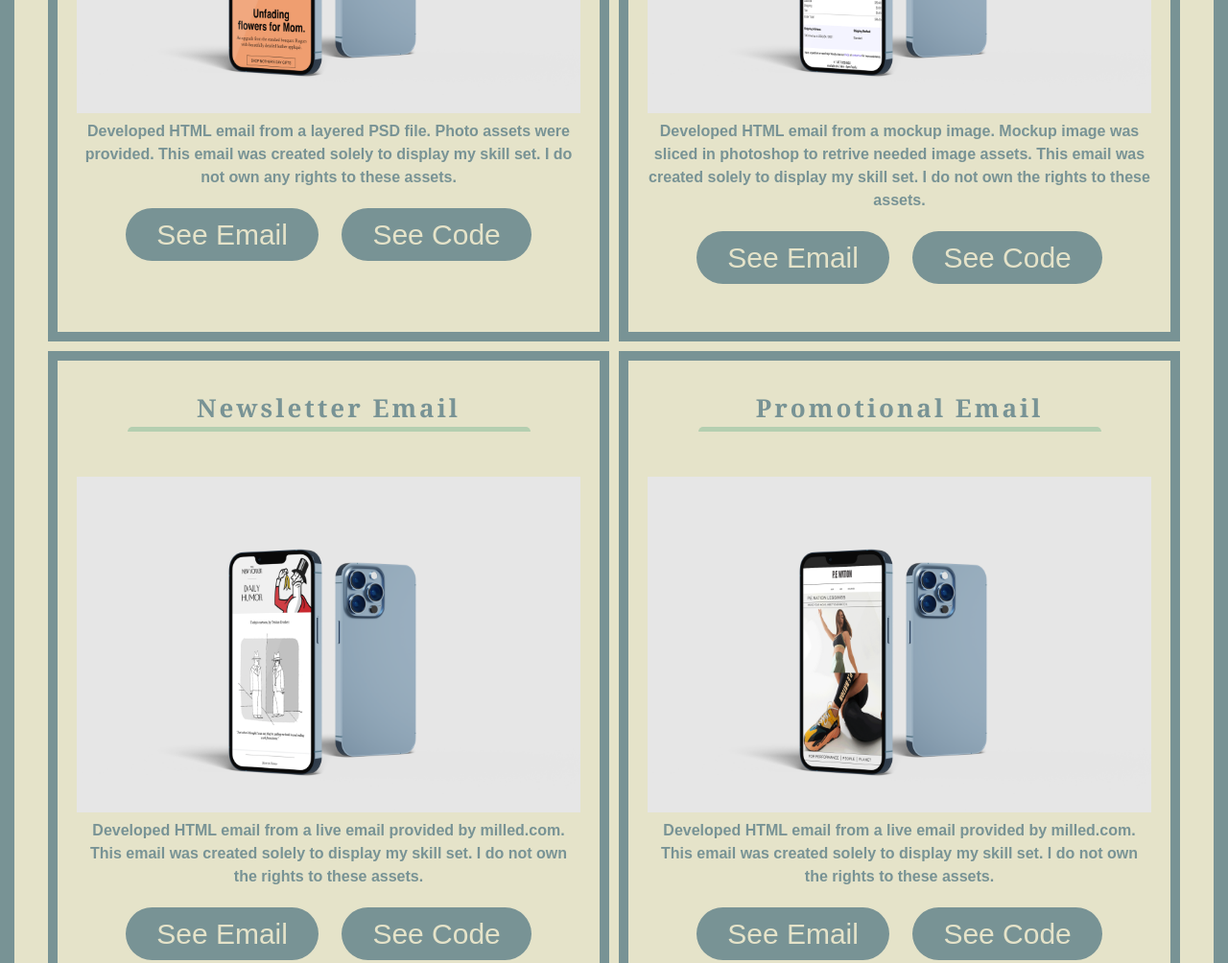
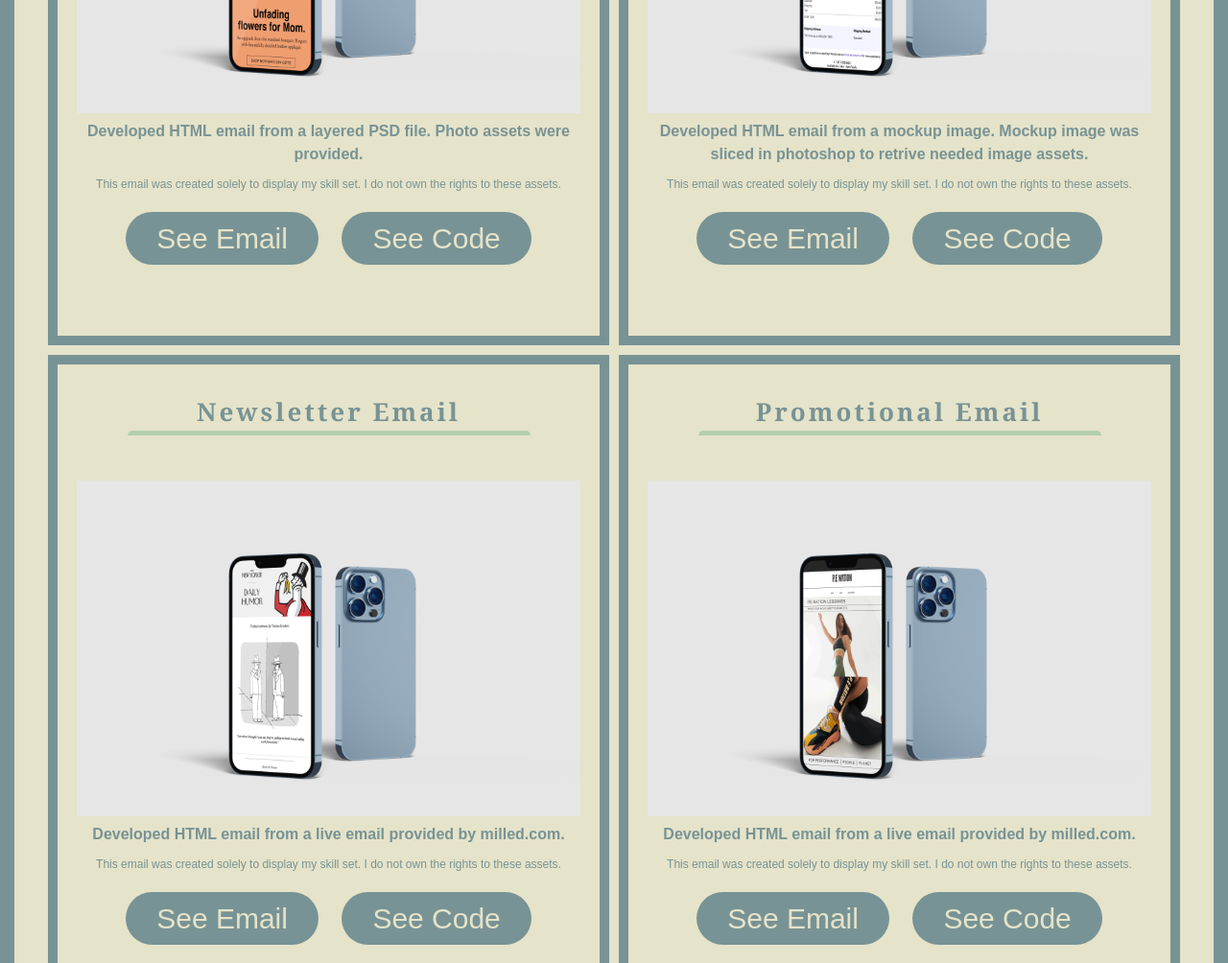
Before and after one commit to DanLaZ/danlazDOTcom, a plain HTML site: page index.html in a window 1280 px wide. Shown: the part 1220-2224 px from the top of the page at 96% size. Drawn offline with Linux system fonts and the light colour scheme.

Commit message:
added disclaimer styles

```diff
--- a/assets/css/styles.css
+++ b/assets/css/styles.css
@@ -247,6 +247,11 @@ nav li a:focus{
     color: var(--fourth-color);
     font-weight: 600;
 }
+.portfolio_item .disclaimer {
+    font-weight: 200;
+    font-size: 12px;
+    padding-top: 10px;
+}
 
 .portfolio_button {
     color: var(--main-bg-color);
--- a/index.html
+++ b/index.html
@@ -79,7 +79,8 @@
                         <h3>Promotional Email</h3>
                         <span class="span_line"></span>
                         <a href="https://danlaz.github.io/promotional_email/" target="_blank"><img style="width: 100%;" src="./assets/img/coach_Mockup.png" alt=""></a>
-                        <p>Developed HTML email from a layered PSD file. Photo assets were provided. This email was created solely to display my skill set. I do not own any rights to these assets.</p>
+                        <p>Developed HTML email from a layered PSD file. Photo assets were provided.</p>
+                        <p class="disclaimer">This email was created solely to display my skill set. I do not own the rights to these assets.</p>
                         <a class="portfolio_button" href="https://danlaz.github.io/promotional_email/" target="_blank">See Email</a>
                         <a class="portfolio_button" href="https://github.com/DanLaZ/promotional_email" target="_blank">See Code</a>
 
@@ -88,7 +89,8 @@
                         <h3>Transactional Email</h3>
                         <span class="span_line"></span>
                         <a href="https://danlaz.github.io/transactional_email/" target="_blank"><img style="width: 100%;" src="./assets/img/tatcha_Mockup.png" alt=""></a>
-                        <p>Developed HTML email from a mockup image. Mockup image was sliced in photoshop to retrive needed image assets. This email was created solely to display my skill set. I do not own the rights to these assets.</p>
+                        <p>Developed HTML email from a mockup image. Mockup image was sliced in photoshop to retrive needed image assets.</p>
+                        <p class="disclaimer">This email was created solely to display my skill set. I do not own the rights to these assets.</p>
                         <a class="portfolio_button" href="https://danlaz.github.io/transactional_email/" target="_blank">See Email</a>
                         <a class="portfolio_button" href="https://github.com/DanLaZ/transactional_email" target="_blank">See Code</a>
                     </div>
@@ -96,7 +98,8 @@
                         <h3>Newsletter Email</h3>
                         <span class="span_line"></span>
                         <a href="https://danlaz.github.io/newsletter_email/" target="_blank"><img style="width: 100%;" src="./assets/img/newyork_Mockup.png" alt=""></a>
-                        <p>Developed HTML email from a live email provided by milled.com. This email was created solely to display my skill set. I do not own the rights to these assets.</p>
+                        <p>Developed HTML email from a live email provided by milled.com.</p>
+                        <p class="disclaimer">This email was created solely to display my skill set. I do not own the rights to these assets.</p>
                         <a class="portfolio_button" href="https://danlaz.github.io/newsletter_email/" target="_blank">See Email</a>
                         <a class="portfolio_button" href="https://github.com/DanLaZ/newsletter_email" target="_blank">See Code</a>
                     </div>
@@ -106,7 +109,8 @@
                         <a href="https://danlaz.github.io/-promotional_email_PEnation/" target="_blank">
                             <img style="width: 100%;" src="./assets/img/PEnation_Mockup.png" alt="">
                         </a>
-                        <p>Developed HTML email from a live email provided by milled.com. This email was created solely to display my skill set. I do not own the rights to these assets.</p>
+                        <p>Developed HTML email from a live email provided by milled.com.</p>
+                        <p class="disclaimer">This email was created solely to display my skill set. I do not own the rights to these assets.</p>
                         <a class="portfolio_button" href="https://danlaz.github.io/-promotional_email_PEnation/" target="_blank">See Email</a>
                         <a class="portfolio_button" href="https://github.com/DanLaZ/-promotional_email_PEnation" target="_blank">See Code</a>
                     </div>
@@ -114,7 +118,8 @@
                         <h3>Landing Page</h3>
                         <span class="span_line"></span>
                         <img style="width: 100%;" src="./assets/img/2.png" alt="">
-                        <p>Developed landing page from a mockup. This landing page was created solely to display my skill set. I do not own the rights to these assets.</p>
+                        <p>Developed landing page from a mockup.</p>
+                        <p class="disclaimer">This landing page was created solely to display my skill set. I do not own the rights to these assets.</p>
                         <a class="portfolio_button" href="https://danlaz.github.io/landing_page_quip_promo/" target="_blank">See Page</a>
                         <a class="portfolio_button" href="https://github.com/DanLaZ/landing_page_quip_promo" target="_blank">See Code</a>
                     </div>
@@ -122,7 +127,8 @@
                         <h3>Landing Page</h3>
                         <span class="span_line"></span>
                         <img style="width: 100%;" src="./assets/img/NikeCraft_LandingPage.png" alt="">
-                        <p>Developed landing page using own layout. Photo are from store.tomsach.com. This landing page was created solely to display my skill set. I do not own the rights to these assets.</p>
+                        <p>Developed landing page using own layout. Photo are from store.tomsach.com.</p>
+                        <p class="disclaimer">This landing page was created solely to display my skill set. I do not own the rights to these assets.</p>
                         <a class="portfolio_button" href="https://danlaz.github.io/landing_page_shoe_release/" target="_blank">See Page</a>
                         <a class="portfolio_button" href="https://github.com/DanLaZ/landing_page_shoe_release" target="_blank">See Code</a>
                     </div>
```
